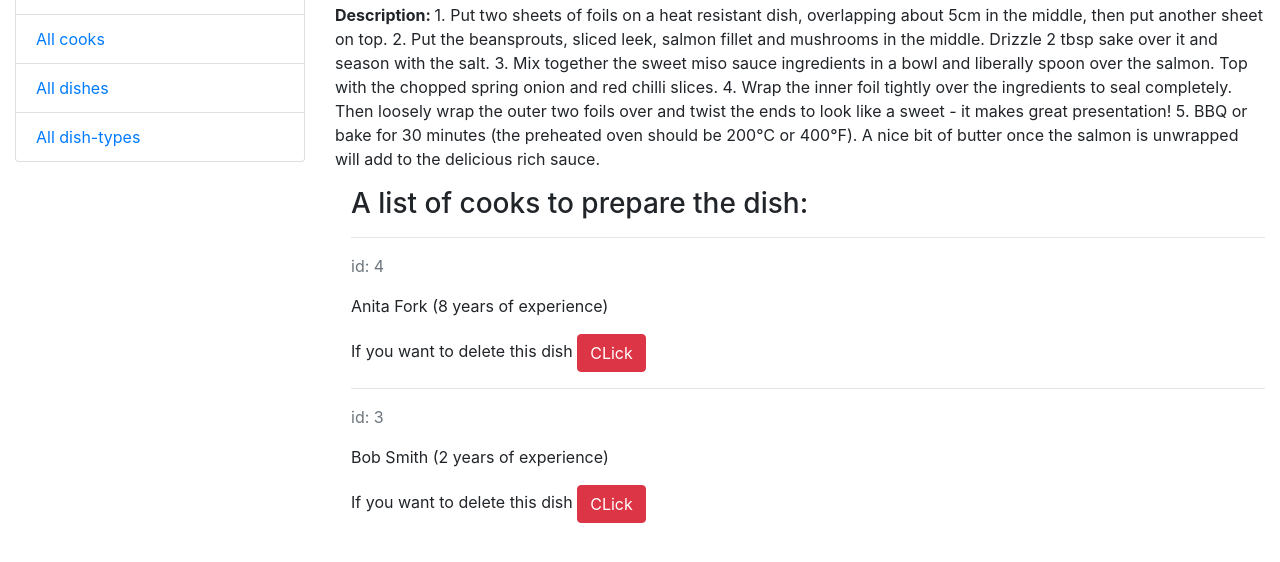
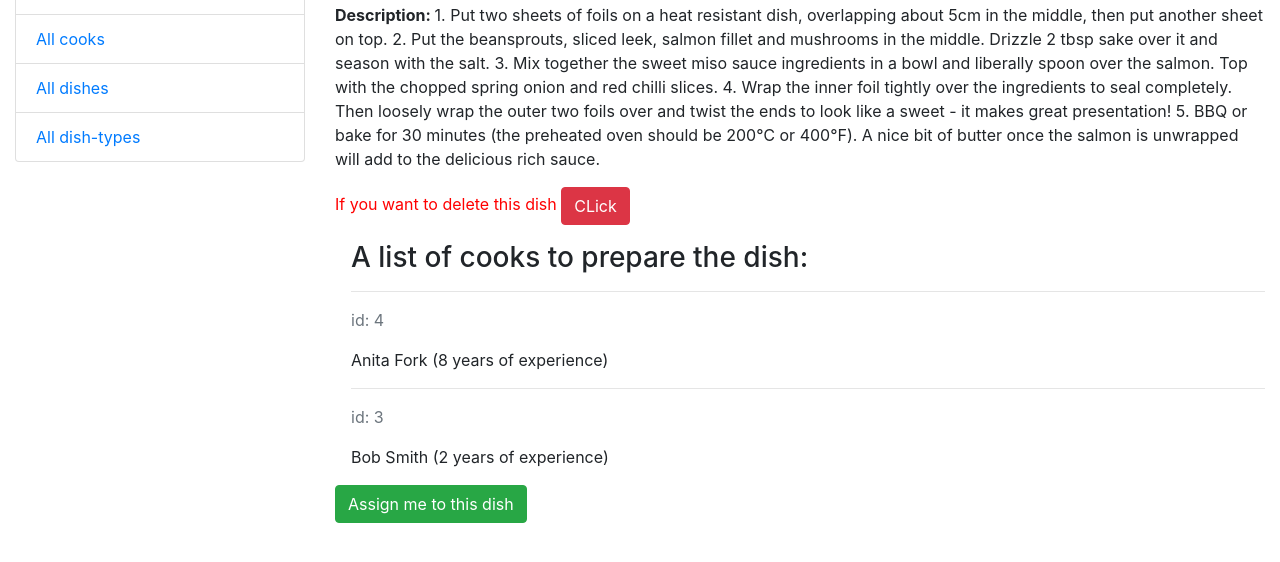
Before and after one commit to MrsLFG/restaurant-kitchen-service, a Django app: page /kitchen/dishes/4/ in a window 1280 px wide. Shown: the part 159-721 px from the top of the page. Run offline with Django 5.2, Linux system fonts and the light colour scheme; a user stored in the database is signed in; data comes from the database, SQL or seed files in the repository.

Commit message:
added the ability of the cook to assign to the dish

```diff
--- a/templates/kitchen/dish_detail.html
+++ b/templates/kitchen/dish_detail.html
@@ -14,6 +14,13 @@
     </h4>
   <p><strong>Price: </strong>{{ dish.price }}</p>
   <p><strong>Description: </strong>{{ dish.description }}</p>
+  <p style="color: red">If you want to delete this dish
+    <a
+        href="{% url 'kitchen:dish-delete' pk=dish.id %}"
+        class="btn btn-danger"
+    >CLick
+    </a>
+  </p>
   <div class="ml-3">
     <h3>A list of cooks to prepare the dish: </h3>
     {% for cook in dish.cooks.all %}
@@ -24,15 +31,20 @@
         ({{ cook.years_of_experience }} years of experience)
       {% endif %}
       </p>
-      <p>If you want to delete this dish
-        <a
-            href="{% url 'kitchen:dish-delete' pk=dish.id %}"
-            class="btn btn-danger"
-        >CLick
-        </a>
-      </p>
     {% empty %}
       <p>No cooks!</p>
     {% endfor %}
   </div>
+  {% if request.user in dish.cooks.all %}
+    <form action="{% url 'kitchen:dish-assign' pk=dish.id %}" method="post">
+    {% csrf_token %}
+      <input type="submit" class="btn btn-danger link-to-page" value="Delete me from this dish">
+    </form>
+    {% else %}
+    <form action="{% url 'kitchen:dish-assign' pk=dish.id %}" method="post">
+    {% csrf_token %}
+      <input type="submit" class="btn btn-success link-to-page" value="Assign me to this dish">
+    </form>
+  {% endif %}
+
 {% endblock %}
```
